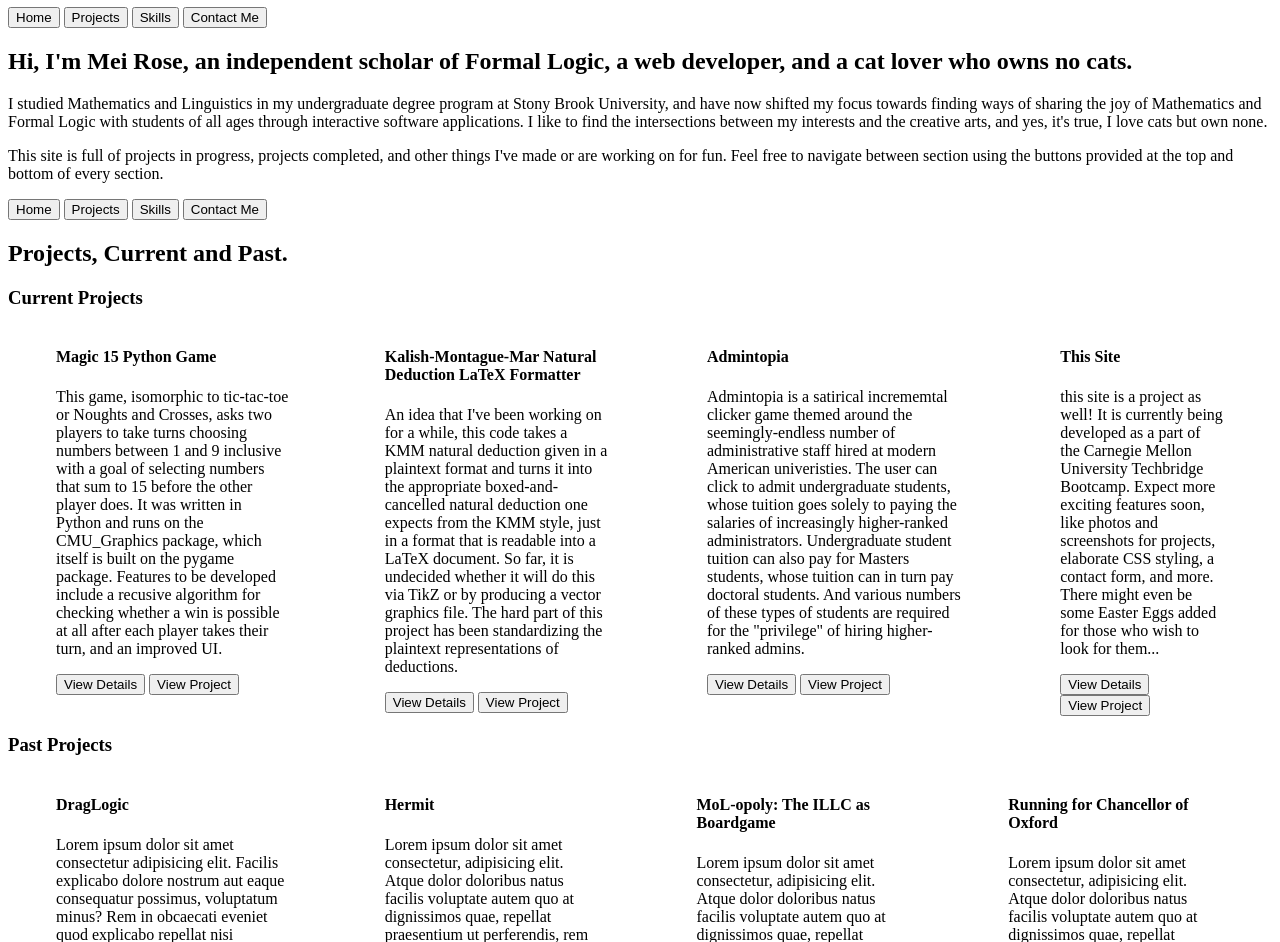
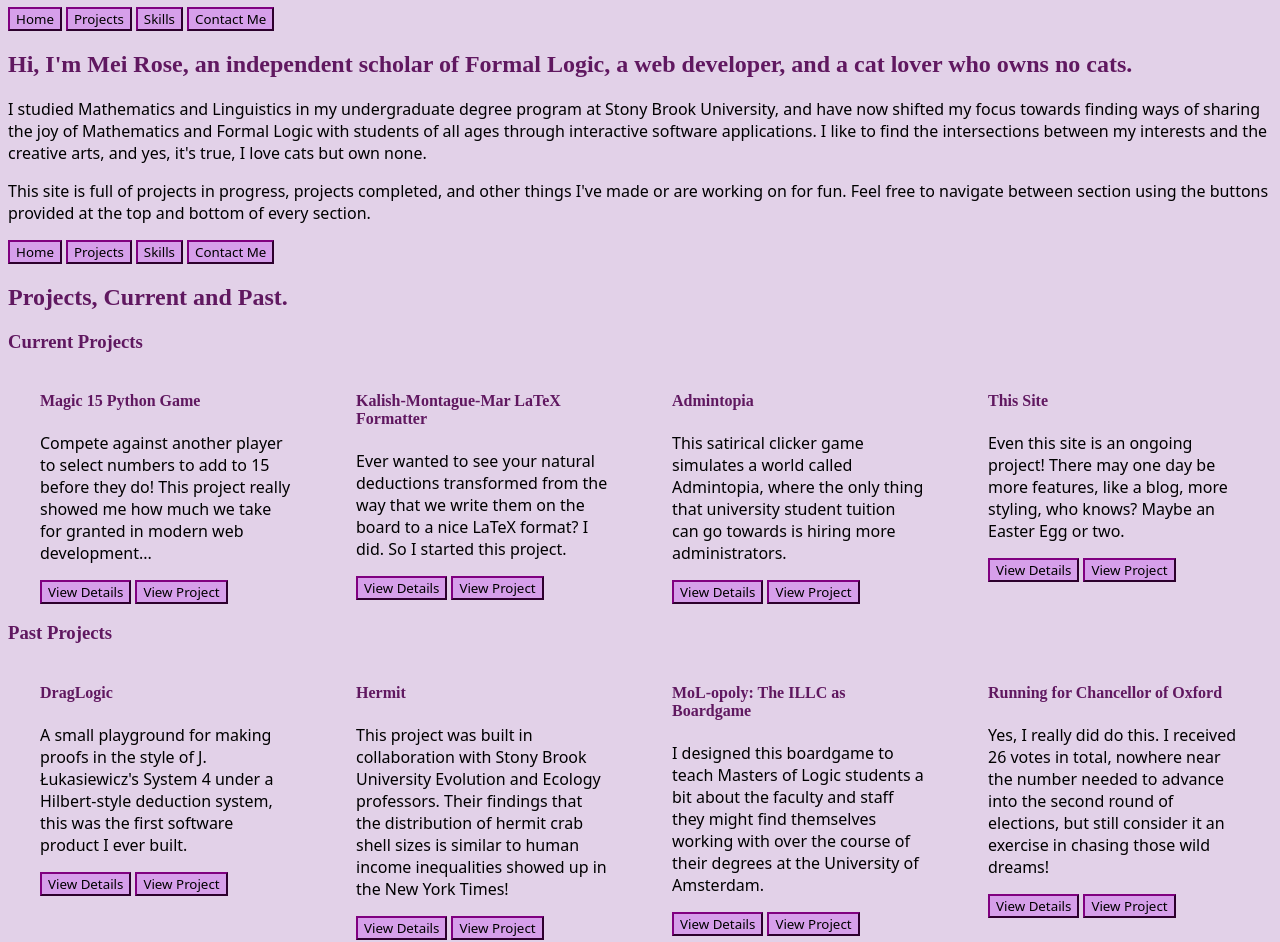
Before and after one commit to RossignolD/meiDevWebsite, a plain HTML site: page index.html in a window 1280 px wide. Shown: the part 73-1015 px from the top of the page. Drawn offline with Linux system fonts and the light colour scheme; a web font is replaced by a local one.

Commit message:
a working version, past projects still need details and all need pics, more skills to come and contact infos

```diff
--- a/index.html
+++ b/index.html
@@ -4,7 +4,16 @@
     <meta charset="UTF-8" />
     <meta name="viewport" content="width=device-width, initial-scale=1.0" />
     <link rel="stylesheet" href="/style.css" />
-    <script src="modals.js"></script>
+    <link rel="preconnect" href="https://fonts.googleapis.com" />
+    <link rel="preconnect" href="https://fonts.gstatic.com" crossorigin />
+    <link
+      href="https://fonts.googleapis.com/css2?family=Baskervville:ital@0;1&display=swap"
+      rel="stylesheet"
+    />
+    <link
+      href="https://fonts.googleapis.com/css2?family=Baskervville+SC&family=Baskervville:ital@0;1&display=swap"
+      rel="stylesheet"
+    />
     <title>Mei Rose Connor's Website</title>
   </head>
   <body>
@@ -46,81 +55,100 @@
     <div>
       <h3>Current Projects</h3>
       <div class="flex-container projects">
-        <div class="project">
+        <div
+          class="project"
+          id="magic-15-project"
+          data-title="Magic 15 Python Game"
+          data-description="This game, isomorphic to tic-tac-toe or Noughts and Crosses, asks
+          two players to take turns choosing numbers between 1 and 9 inclusive
+          with a goal of selecting numbers that sum to 15 before the other
+          player does. It was written in Python and runs on the CMU_Graphics
+          package, which itself is built on the pygame package. Features to be
+          developed include a recusive algorithm for checking whether a win is
+          possible at all after each player takes their turn, and an improved
+          UI."
+          data-images="['img/magic15-img1.png', img/magic15-img2.png', img/magic15-img3.png', img/magic15-img4.png']"
+        >
           <h4>Magic 15 Python Game</h4>
           <p>
-            This game, isomorphic to tic-tac-toe or Noughts and Crosses, asks two players
-            to take turns choosing numbers between 1 and 9 inclusive with a goal of selecting
-            numbers that sum to 15 before the other player does. It was written in Python
-            and runs on the CMU_Graphics package, which itself is built on the pygame package.
-            Features to be developed include a recusive algorithm for checking whether a win is possible
-            at all after each player takes their turn, and an improved UI.
+            Compete against another player to select numbers to add to 15 before
+            they do! This project really showed me how much we take for granted
+            in modern web development...
           </p>
-          <div id="magic-15-modal" class="modal">
-            <div class="modal-content">
-              <span class="close">&times;</span>
-              <p>Some text in the Modal..</p>
-            </div>
-          </div>
 
-          <button class="details-button" id = "magic-15-details">View Details</button>
+          <button class="details-button" id="magic-15-details">
+            View Details
+          </button>
           <button>View Project</button>
         </div>
-        <div class="project">
-            <h4>Kalish-Montague-Mar Natural Deduction LaTeX Formatter</h4>
+        <div
+          class="project"
+          id="kmm-project"
+          data-title="Kalish-Montague-Mar Natural Deduction LaTeX Formatter"
+          data-description="An idea that I've been working on for a while, this code takes a KMM
+          natural deduction given in a plaintext format and turns it into the
+          appropriate boxed-and-cancelled natural deduction one expects from
+          the KMM style, just in a format that is readable into a LaTeX
+          document. So far, it is undecided whether it will do this via TikZ
+          or by producing a vector graphics file. The hard part of this
+          project has been standardizing the plaintext representations of
+          deductions."
+        >
+          <h4>Kalish-Montague-Mar LaTeX Formatter</h4>
           <p>
-            An idea that I've been working on for a while, this code takes a KMM
-            natural deduction given in a plaintext format and turns it into the appropriate
-            boxed-and-cancelled natural deduction one expects from the KMM style, just
-            in a format that is readable into a LaTeX document. So far, it is undecided
-            whether it will do this via TikZ or by producing a vector graphics file. The hard
-            part of this project has been standardizing the plaintext representations of deductions.
+            Ever wanted to see your natural deductions transformed from the way
+            that we write them on the board to a nice LaTeX format? I did. So I
+            started this project.
           </p>
-          <div id="kmm-modal" class="modal">
-            <div class="modal-content">
-              <span class="close">&times;</span>
-              <p>Some text in the Modal..</p>
-            </div>
-          </div>
-          <button class="details-button" id = "kmm-details">View Details</button>
+          <button class="details-button" id="kmm-details">View Details</button>
           <button>View Project</button>
         </div>
-        <div class="project">
+        <div
+          class="project"
+          id="admintopia-project"
+          data-title="Admintopia"
+          data-description="Admintopia is a satirical incrememtal clicker game themed around the
+        seemingly-endless number of administrative staff hired at modern
+        American univeristies. The user can click to admit undergraduate
+        students, whose tuition goes solely to paying the salaries of
+        increasingly higher-ranked administrators. Undergraduate student
+        tuition can also pay for Masters students, whose tuition can in turn
+        pay doctoral students. And various numbers of these types of
+        students are required for the 'privilege' of hiring higher-ranked
+        admins."
+        >
           <h4>Admintopia</h4>
           <p>
-            Admintopia is a satirical incrememtal clicker game themed around the
-            seemingly-endless number of administrative staff hired at modern American
-            univeristies. The user can click to admit undergraduate students, whose
-            tuition goes solely to paying the salaries of increasingly higher-ranked
-            administrators. Undergraduate student tuition can also pay for Masters students,
-            whose tuition can in turn pay doctoral students. And various numbers of these types of
-            students are required for the "privilege" of hiring higher-ranked admins.
+            This satirical clicker game simulates a world called Admintopia,
+            where the only thing that university student tuition can go towards
+            is hiring more administrators.
           </p>
-          <div id="admintopia-modal" class="modal">
-            <div class="modal-content">
-              <span class="close">&times;</span>
-              <p>Some text in the Modal..</p>
-            </div>
-          </div>
-          <button class="details-button" id = "admintopia-details">View Details</button>
+
+          <button class="details-button" id="admintopia-details">
+            View Details
+          </button>
           <button>View Project</button>
         </div>
-        <div class="project">
+        <div
+          class="project"
+          id="this-site-as-project"
+          data-title="This Site as a Project"
+          data-description="This site is a project as well! It is currently being developed as a
+        part of the Carnegie Mellon University Techbridge Bootcamp. Expect
+        more exciting features soon, like photos and screenshots for
+        projects, elaborate CSS styling, a contact form, and more. There
+        might even be some Easter Eggs added for those who wish to look for
+        them..."
+        >
           <h4>This Site</h4>
           <p>
-            this site is a project as well! It is currently being developed as a part
-            of the Carnegie Mellon University Techbridge Bootcamp. Expect more exciting
-            features soon, like photos and screenshots for projects, elaborate CSS styling,
-            a contact form, and more. There might even be some Easter Eggs added for those who
-            wish to look for them...
+            Even this site is an ongoing project! There may one day be more
+            features, like a blog, more styling, who knows? Maybe an Easter Egg
+            or two.
           </p>
-          <div id="this-site-project-modal" class="modal">
-            <div class="modal-content">
-              <span class="close">&times;</span>
-              <p>Some text in the Modal..</p>
-            </div>
-          </div>
-          <button class="details-button" id = "this-site-project-details">View Details</button>
+          <button class="details-button" id="this-site-project-details">
+            View Details
+          </button>
           <button>View Project</button>
         </div>
       </div>
@@ -132,10 +160,9 @@
         <div class="project">
           <h4>DragLogic</h4>
           <p>
-            Lorem ipsum dolor sit amet consectetur adipisicing elit. Facilis
-            explicabo dolore nostrum aut eaque consequatur possimus, voluptatum
-            minus? Rem in obcaecati eveniet quod explicabo repellat nisi
-            voluptatem possimus quam. Omnis?
+            A small playground for making proofs in the style of J.
+            Łukasiewicz's System 4 under a Hilbert-style deduction system, this
+            was the first software product I ever built.
           </p>
           <button>View Details</button>
           <button>View Project</button>
@@ -143,10 +170,10 @@
         <div class="project">
           <h4>Hermit</h4>
           <p>
-            Lorem ipsum dolor sit amet consectetur, adipisicing elit. Atque
-            dolor doloribus natus facilis voluptate autem quo at dignissimos
-            quae, repellat praesentium ut perferendis, rem eaque similique,
-            dolorem amet aliquid ex.
+            This project was built in collaboration with Stony Brook University
+            Evolution and Ecology professors. Their findings that the
+            distribution of hermit crab shell sizes is similar to human income
+            inequalities showed up in the New York Times!
           </p>
           <button>View Details</button>
           <button>View Project</button>
@@ -154,10 +181,9 @@
         <div class="project">
           <h4>MoL-opoly: The ILLC as Boardgame</h4>
           <p>
-            Lorem ipsum dolor sit amet consectetur, adipisicing elit. Atque
-            dolor doloribus natus facilis voluptate autem quo at dignissimos
-            quae, repellat praesentium ut perferendis, rem eaque similique,
-            dolorem amet aliquid ex.
+            I designed this boardgame to teach Masters of Logic students a bit
+            about the faculty and staff they might find themselves working with
+            over the course of their degrees at the University of Amsterdam.
           </p>
           <button>View Details</button>
           <button>View Project</button>
@@ -165,10 +191,8 @@
         <div class="project">
           <h4>Running for Chancellor of Oxford</h4>
           <p>
-            Lorem ipsum dolor sit amet consectetur, adipisicing elit. Atque
-            dolor doloribus natus facilis voluptate autem quo at dignissimos
-            quae, repellat praesentium ut perferendis, rem eaque similique,
-            dolorem amet aliquid ex.
+            Yes, I really did do this. I received 26 votes in total, nowhere near the number needed to advance
+            into the second round of elections, but still consider it an exercise in chasing those wild dreams!
           </p>
           <button>View Details</button>
           <button>View Project</button>
@@ -187,5 +211,13 @@
     </div>
     <h2>Contact Mei Rose Connor</h2>
 
+    <div id="modal-background" class="hidden">
+      <div id="modal-box">
+        <span class="close" onclick="closeModal">&times;</span>
+        <h3 id="modal-title">My Project</h3>
+        <p id="modal-description">Description of My Project</p>
+      </div>
+    </div>
+    <script src="modals.js"></script>
   </body>
 </html>
--- a/modals.js
+++ b/modals.js
@@ -1,28 +1,37 @@
-    // Get the modal
-const modals= document.getElementsByClassName("modal")
+// Get the modal
+const buttons = document.getElementsByClassName("details-button");
 
-const buttons = document.getElementsByClassName("details-button")
+const modalTitle = document.getElementById("modal-title");
+const modalDescription = document.getElementById("modal-description");
+const modalBackground= document.getElementById("modal-background")
 
-buttons.addEventListener("click", (event)=>{
-    const currentTarget = event.currentTarget.getAttribute("id")
-    return currentTarget
-})
-    // Get the <span> element that closes the modal
-    var span = document.getElementsByClassName("close")[0];
+function makeButtonsClickable(buttons) {
+  for (let button of buttons) {
+    button.addEventListener("click", (event) => {
+      console.log(event.target.getAttribute("id"))
+      openModal(button)
+    });
+  }
+}
 
-    // When the user clicks the button, open the modal
-    btn.onclick = function() {
-      modal.style.display = "block";
-    }
+document.querySelector(".close").addEventListener("click", closeModal);
 
-    // When the user clicks on <span> (x), close the modal
-    span.onclick = function() {
-      modal.style.display = "none";
-    }
+function openModal(button){
+  const project = button.closest(".project");
+  console.log(project)
+  modalTitle.textContent = project.dataset.title;
+  modalDescription.textContent = project.dataset.description;
+  modalBackground.classList.remove("hidden");
+}
 
-    // When the user clicks anywhere outside of the modal, close it
-    window.onclick = function(event) {
-      if (event.target == modal) {
-        modal.style.display = "none";
-      }
-    }
+window.onclick = function(event) {
+  if (event.target == modalBackground) {
+    closeModal()
+  }
+}
+
+function closeModal() {
+  modalBackground.classList.add("hidden");
+}
+
+makeButtonsClickable(buttons)
--- a/style.css
+++ b/style.css
@@ -1,49 +1,67 @@
+h1, h2, h3, h4{
+  font-family: Baskervville, serif;
+  color: rgb(96, 24, 96)
+}
+
+h2{
+  font-family: Baskervville, serif;
+}
+
+body{
+  background-color: rgb(226, 209, 232)
+}
+
+p{
+  font-family: Noto Sans;
+}
+
+button{
+  font-family: Noto Sans;
+  background-color: rgb(214, 159, 234);
+  border-color: purple;
+}
+
 .flex-container{
    display: flex;
    flex-direction: row;
-   height: 100%;
+   justify-content: space-between;
 }
 
 .project{
-    padding-left: 3rem;
-    padding-right: 3rem;
+  flex: 1 1 0px;
+  padding-left: 2rem;
+  padding-right: 2rem
+
 }
-
 .skills{
     justify-content: space-between;
 }
 
-    /* Hidden by default */
-    .modal {
-        display: none;
-        position: fixed;
-        z-index: 1;
-        left: 0;
-        top: 0;
-        width: 100%;
-        height: 100%;
-        overflow: auto;
-        background-color: rgba(0,0,0,0.4);
-      }
+.hidden{
+  display: none;
+}
 
-      .modal-content {
-        background-color: #fefefe;
-        margin: 15% auto;
-        padding: 20px;
-        border: 1px solid #888;
-        width: 60%;
-      }
+#modal-box{
+    background: rgb(214, 159, 234);
+    position: absolute;
+    float: left;
+    left: 50%;
+    top: 50%;
+    transform: translate(-50%, -50%);
+    padding: 1rem;
+}
 
-      .close {
-        color: #aaa;
-        float: right;
-        font-size: 28px;
-        font-weight: bold;
-      }
+#modal-background {
+  background-color: rgba(255, 255, 255, 0.5);
+  backdrop-filter: blur(5px);
+  position: fixed;
+  z-index: 1;
+  left: 0;
+  top: 0;
+  width: 100%;
+  height: 100%;
+  overflow: auto; }
 
-      .close:hover,
-      .close:focus {
-        color: black;
-        text-decoration: none;
-        cursor: pointer;
-      }
+  .close{
+    float: right;
+}
```
Also changed, not shown: sampleModal.html (deleted, +0 -169 lines), img/magic15-img1.png (added), img/magic15-img2.png (added), img/magic15-img3.png (added), img/magic15-img4.png (added), 1 other file. Lines whose indentation alone changed are shown as unchanged.
